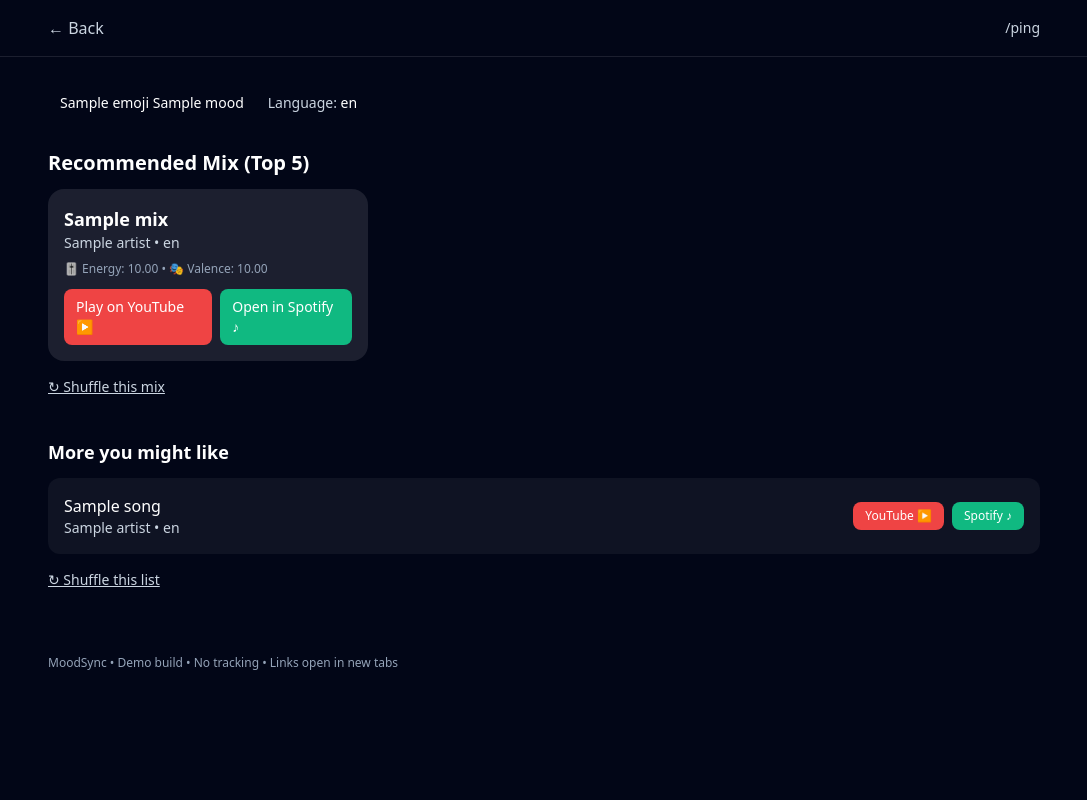
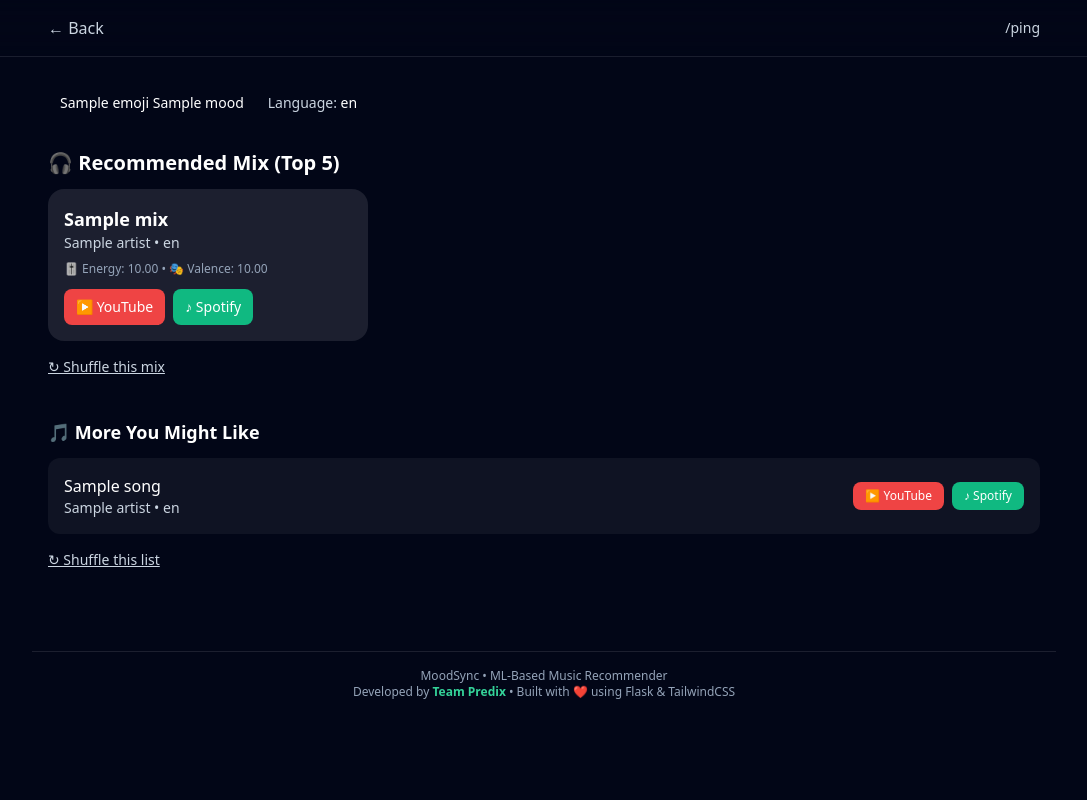
Before and after one commit to ABHIGH15/moodsync-app, a Flask app: template templates/results.html in a window 1280 px wide. Shown: the whole page, without its empty margins (96-1183 px from the left). Run offline with Flask 3, Linux system fonts and the light colour scheme; the template is opened without the code that fills it: most values are stand-ins (such as "Sample title", 1, 10 or a date in 2020); some libraries are stand-ins or nearby versions.

Commit message:
Update results.html

```diff
--- a/templates/results.html
+++ b/templates/results.html
@@ -1,19 +1,22 @@
 <!doctype html>
-<html>
+<html lang="en">
 <head>
   <meta charset="utf-8">
   <title>MoodSync — Results</title>
   <meta name="viewport" content="width=device-width, initial-scale=1"/>
   <script src="https://cdn.tailwindcss.com"></script>
 </head>
-<body class="min-h-screen bg-slate-950 text-white">
-  <header class="border-b border-white/10">
+
+<body class="min-h-screen bg-slate-950 text-white selection:bg-emerald-400/30">
+  <!-- Header -->
+  <header class="border-b border-white/10 backdrop-blur-lg sticky top-0 z-20">
     <div class="max-w-5xl mx-auto px-4 py-4 flex items-center justify-between">
-      <a href="/" class="text-slate-300 hover:text-white">&larr; Back</a>
-      <a href="/ping" target="_blank" class="text-slate-300 hover:text-white text-sm">/ping</a>
+      <a href="/" class="text-slate-300 hover:text-emerald-400 transition flex items-center gap-1">&larr; Back</a>
+      <a href="/ping" target="_blank" class="text-slate-300 hover:text-emerald-400 text-sm transition">/ping</a>
     </div>
   </header>
 
+  <!-- Main -->
   <main class="max-w-5xl mx-auto px-4 py-8">
     <!-- Mood badge -->
     <div class="flex items-center gap-3">
@@ -25,20 +28,24 @@
 
     <!-- No results -->
     {% if (not top_mix or top_mix|length == 0) and (not songs or songs|length == 0) %}
-      <div class="mt-8 bg-white/5 rounded-xl p-6">
+      <div class="mt-8 bg-white/5 rounded-xl p-6 text-center">
         <p class="text-lg">😔 No recommendations found for this combination.</p>
         <p class="text-slate-300 mt-1">Try another mood or remove the language filter.</p>
-        <a href="/" class="inline-block mt-4 bg-emerald-500 hover:bg-emerald-600 transition rounded-lg px-4 py-2">Try again</a>
+        <a href="/" class="inline-block mt-4 bg-emerald-500 hover:bg-emerald-600 transition rounded-lg px-4 py-2">
+          Try Again
+        </a>
       </div>
     {% else %}
 
-    <!-- Top 5 mix -->
+    <!-- Top 5 Mix -->
     {% if top_mix and top_mix|length > 0 %}
     <section class="mt-8">
-      <h2 class="text-xl font-semibold mb-3">Recommended Mix (Top 5)</h2>
+      <h2 class="text-xl font-semibold mb-3 flex items-center gap-2">
+        🎧 Recommended Mix (Top 5)
+      </h2>
       <div id="topMixGrid" class="grid grid-cols-1 sm:grid-cols-2 lg:grid-cols-3 gap-4">
         {% for s in top_mix %}
-        <div class="group bg-white/10 rounded-2xl p-4 hover:bg-white/15 transition">
+        <div class="group bg-white/10 rounded-2xl p-4 hover:bg-white/15 transition transform hover:-translate-y-1 hover:shadow-lg hover:shadow-emerald-500/10">
           <div class="flex items-start justify-between gap-3">
             <div>
               <div class="font-semibold text-lg">{{ s.name }}</div>
@@ -47,8 +54,14 @@
           </div>
           <div class="text-xs text-slate-400 mt-2">🎚️ Energy: {{ "%.2f"|format(s.energy) }} • 🎭 Valence: {{ "%.2f"|format(s.valence) }}</div>
           <div class="mt-3 flex items-center gap-2">
-            <a href="{{ s.youtube }}" target="_blank" class="px-3 py-2 rounded-lg bg-red-500 hover:bg-red-600 text-sm">Play on YouTube ▶</a>
-            <a href="{{ s.spotify }}" target="_blank" class="px-3 py-2 rounded-lg bg-emerald-500 hover:bg-emerald-600 text-sm">Open in Spotify ♪</a>
+            <a href="{{ s.youtube }}" target="_blank"
+               class="px-3 py-2 rounded-lg bg-red-500 hover:bg-red-600 text-sm transition">
+              ▶ YouTube
+            </a>
+            <a href="{{ s.spotify }}" target="_blank"
+               class="px-3 py-2 rounded-lg bg-emerald-500 hover:bg-emerald-600 text-sm transition">
+              ♪ Spotify
+            </a>
           </div>
         </div>
         {% endfor %}
@@ -57,20 +70,22 @@
     </section>
     {% endif %}
 
-    <!-- Remaining list -->
+    <!-- More you might like -->
     {% if songs and songs|length > 0 %}
     <section class="mt-10">
-      <h3 class="text-lg font-semibold mb-3">More you might like</h3>
+      <h3 class="text-lg font-semibold mb-3">🎵 More You Might Like</h3>
       <ul id="restList" class="space-y-3">
         {% for s in songs %}
-        <li class="bg-white/5 rounded-xl p-4 flex items-center justify-between hover:bg-white/10 transition">
+        <li class="bg-white/5 rounded-xl p-4 flex items-center justify-between hover:bg-white/10 transition transform hover:-translate-y-[2px]">
           <div>
             <div class="font-medium">{{ s.name }}</div>
             <div class="text-sm text-slate-300">{{ s.artist }} • {{ s.language }}</div>
           </div>
           <div class="flex items-center gap-2">
-            <a href="{{ s.youtube }}" target="_blank" class="px-3 py-1.5 rounded-lg bg-red-500 hover:bg-red-600 text-xs">YouTube ▶</a>
-            <a href="{{ s.spotify }}" target="_blank" class="px-3 py-1.5 rounded-lg bg-emerald-500 hover:bg-emerald-600 text-xs">Spotify ♪</a>
+            <a href="{{ s.youtube }}" target="_blank"
+               class="px-3 py-1.5 rounded-lg bg-red-500 hover:bg-red-600 text-xs transition">▶ YouTube</a>
+            <a href="{{ s.spotify }}" target="_blank"
+               class="px-3 py-1.5 rounded-lg bg-emerald-500 hover:bg-emerald-600 text-xs transition">♪ Spotify</a>
           </div>
         </li>
         {% endfor %}
@@ -82,11 +97,13 @@
     {% endif %}
   </main>
 
-  <footer class="max-w-5xl mx-auto px-4 py-8 text-xs text-slate-400">
-    MoodSync • Demo build • No tracking • Links open in new tabs
+  <!-- Footer -->
+  <footer class="max-w-5xl mx-auto px-4 py-8 text-center text-xs text-slate-400 border-t border-white/10 mt-12 pt-4">
+    <p>MoodSync • ML-Based Music Recommender</p>
+    <p>Developed by <span class="text-emerald-400 font-semibold">Team Predix</span> • Built with ❤️ using Flask & TailwindCSS</p>
   </footer>
 
-  <!-- Tiny client-side shuffle (no deps, Render-safe) -->
+  <!-- Shuffle Logic (Render-safe) -->
   <script>
     function shuffleChildren(containerId) {
       const el = document.getElementById(containerId);
```
